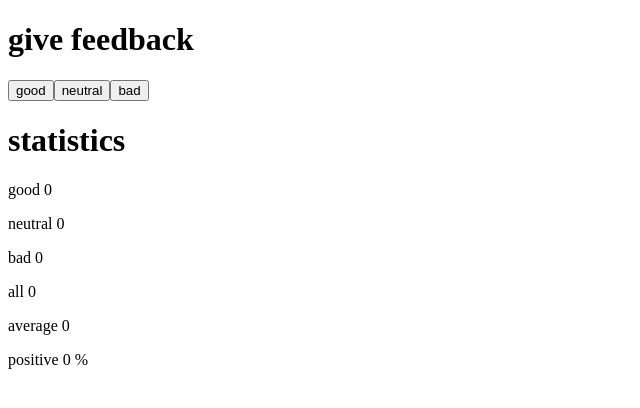
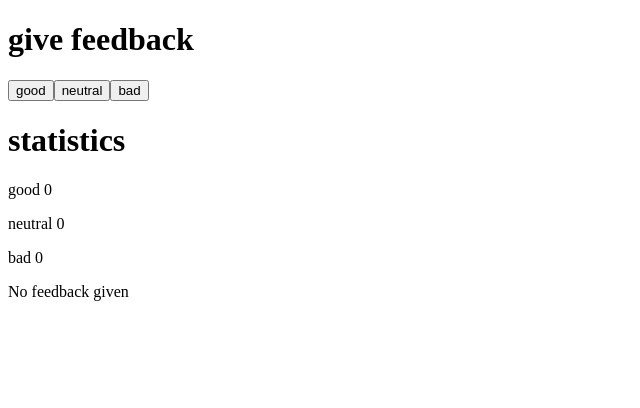
Before and after one commit to kaisa-koski/fullstack_MOOC, a React (Create React App) app in the folder osa1/unicafe/: page / in a window 1280 px wide. Shown: the top 408 px of the page, without its empty margins (0-640 px from the left). Built offline with nearby package versions, Linux system fonts and the light colour scheme.

Commit message:
Tehtävä 1.9 unicafe step4

```diff
--- a/osa1/unicafe/src/App.js
+++ b/osa1/unicafe/src/App.js
@@ -6,13 +6,23 @@ const Button = ({handleClick, text}) => (
   </button>
 )
 
-const Statistics = ({good, neutral, bad}) => (
+const Statistics = ({good, neutral, bad}) => {
+  let sum = total(good, neutral, bad)
+  if (sum === 0) {
+    return (
+      <div>
+        No feedback given
+      </div>
+    )
+  }
+  return (
   <div>
-    <p>all {total(good, neutral, bad)}</p>
+    <p>all {sum}</p>
     <p>average {average(good,neutral,bad)}</p>
     <p>positive {positive(good, neutral, bad)} %</p>
     </div>
 )
+}
 
 const total = (p1, p2, p3) => (p1 + p2 + p3)
 
@@ -38,8 +48,6 @@ const [neutral, setNeutral] = useState(0)
 const [bad, setBad] = useState(0)
 
 
-
-
   return (
     <div>
       <h1>give feedback</h1>
```
